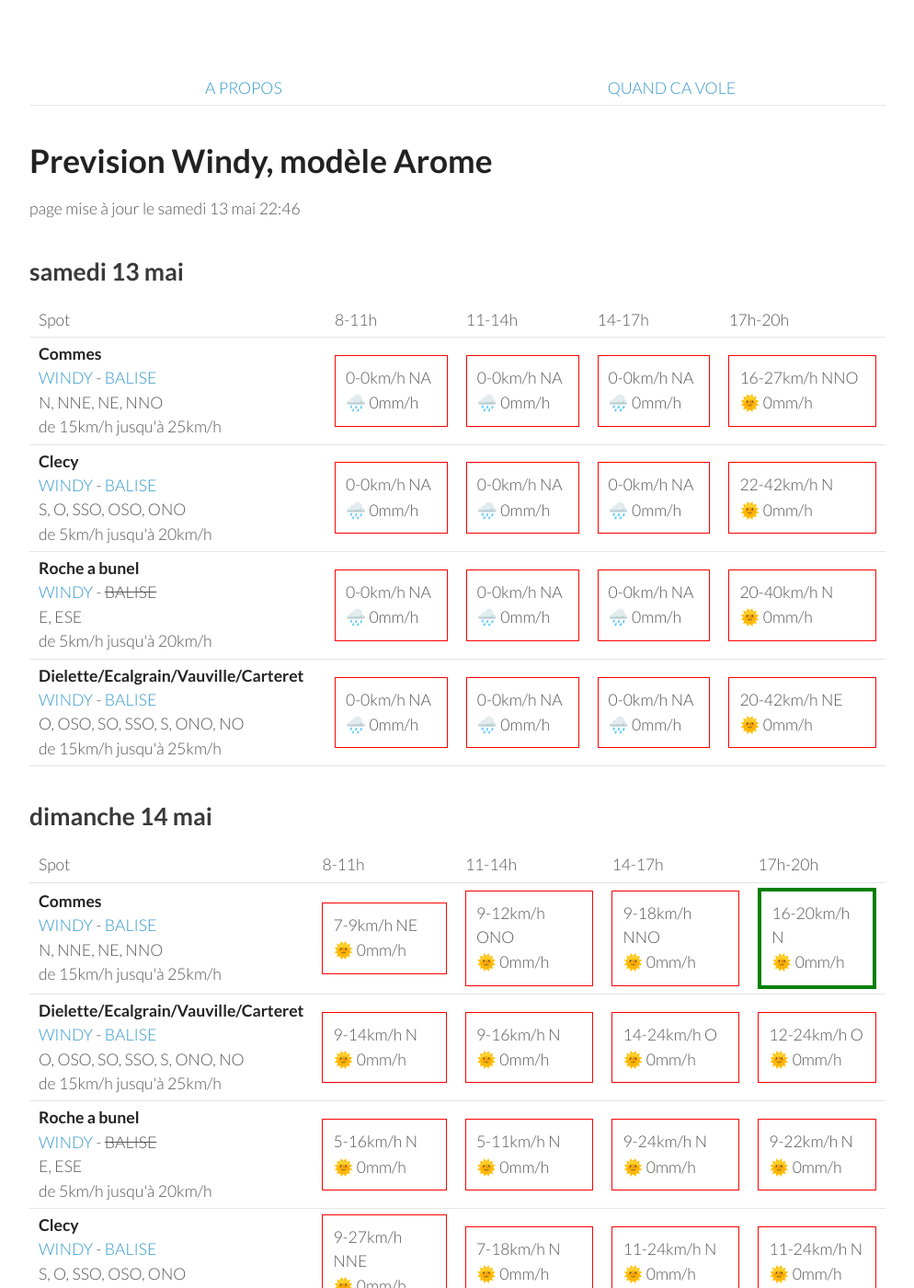
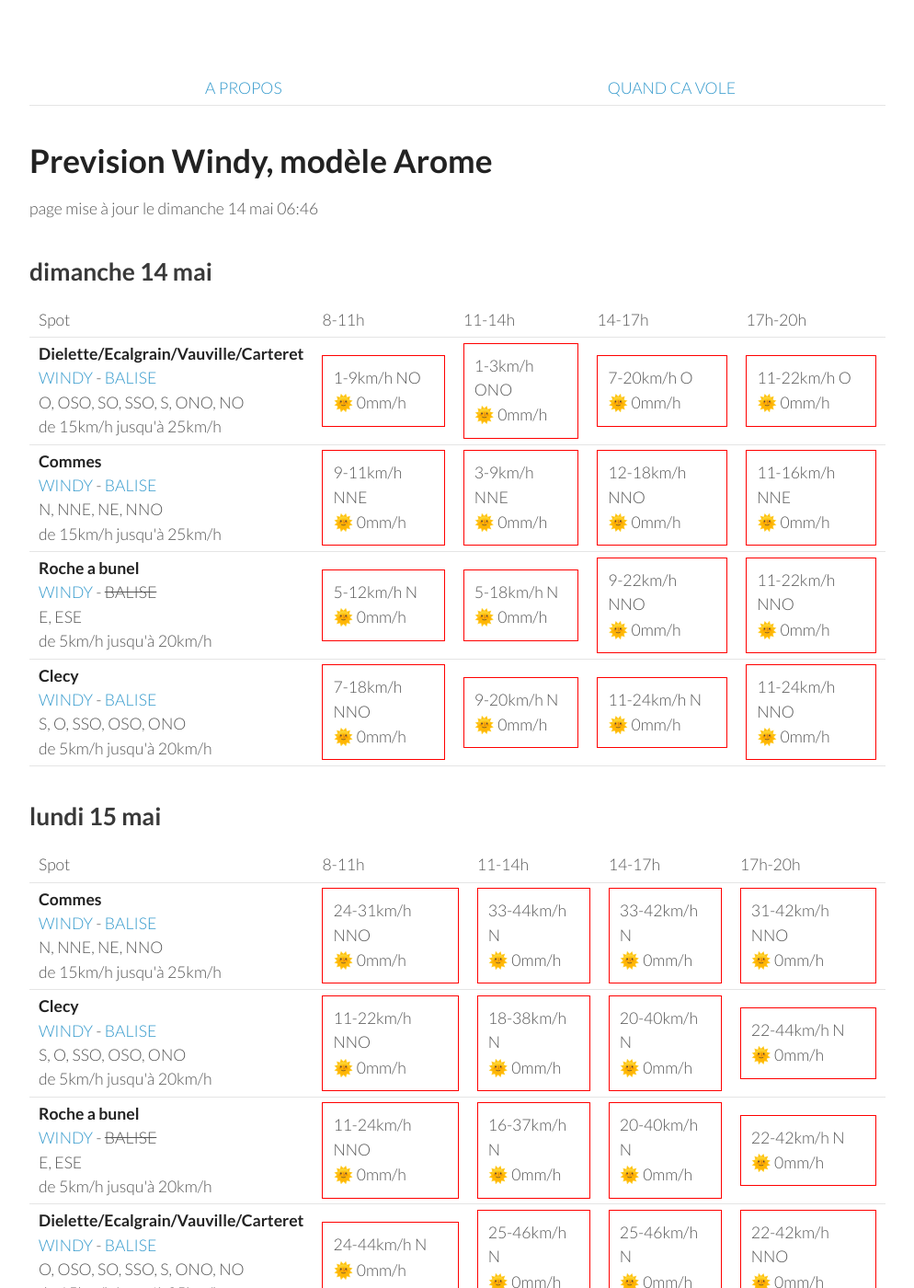
Before and after one commit to parapente-dans-le-nord/parapente-dans-le-nord.github.io, a Jekyll site: the page built from normandie.markdown, in a window 1280 px wide and 1400 px high. Shown: the whole window at 92% size, without its empty margins (26-1020 px from the left). Built offline with Jekyll 4.4.1, drawn with Linux system fonts in a browser that asks for light colours; some of the changed text lies outside the part shown.

Commit message:
update index.markdown

```diff
--- a/normandie.markdown
+++ b/normandie.markdown
@@ -7,60 +7,8 @@ title:  "Tous les spots"
 {: .links}
 
 # Prevision Windy, modèle Arome
-page mise à jour le samedi 13 mai 22:46
+page mise à jour le dimanche 14 mai 06:46
 
-## samedi 13 mai
-
-{::nomarkdown}
-<table>
-  <tbody>
-    <tr>
-      <td>Spot</td>
-      <td>8-11h</td>
-      <td>11-14h</td>
-      <td>14-17h</td>
-      <td>17h-20h</td>
-    </tr>
-<tr>
-        <td><strong>Commes</strong><br><a href="https://windy.com/49.346/-0.726?48.936,-0.726,8">WINDY</a> - <span class=""><a href="http://www.balisemeteo.com/balise.php?idBalise=158">BALISE</a> </span><br> <span class="vent-favorable">N, NNE, NE, NNO</span><br><span class="force-vent">de 15km/h jusqu'à 25km/h</span> </td>
-
-            <td><div class="not-flyable"><p>0-0km/h NA</p><p>🌧️ 0mm/h</p></div></td>
-            <td><div class="not-flyable"><p>0-0km/h NA</p><p>🌧️ 0mm/h</p></div></td>
-            <td><div class="not-flyable"><p>0-0km/h NA</p><p>🌧️ 0mm/h</p></div></td>
-            <td><div class="not-flyable"><p>16-27km/h NNO</p><p>🌞 0mm/h</p></div></td>
-
-    </tr>
-<tr>
-        <td><strong>Clecy</strong><br><a href="https://windy.com/48.929/-0.470?48.516,-0.470,8">WINDY</a> - <span class=""><a href="http://www.balisemeteo.com/balise.php?idBalise=122">BALISE</a> </span><br> <span class="vent-favorable">S, O, SSO, OSO, ONO</span><br><span class="force-vent">de 5km/h jusqu'à 20km/h</span> </td>
-
-            <td><div class="not-flyable"><p>0-0km/h NA</p><p>🌧️ 0mm/h</p></div></td>
-            <td><div class="not-flyable"><p>0-0km/h NA</p><p>🌧️ 0mm/h</p></div></td>
-            <td><div class="not-flyable"><p>0-0km/h NA</p><p>🌧️ 0mm/h</p></div></td>
-            <td><div class="not-flyable"><p>22-42km/h N</p><p>🌞 0mm/h</p></div></td>
-
-    </tr>
-<tr>
-        <td><strong>Roche a bunel</strong><br><a href="https://windy.com/48.993/-0.499?48.580,-0.499,8">WINDY</a> - <span class="no-balise"> BALISE </span><br> <span class="vent-favorable">E, ESE</span><br><span class="force-vent">de 5km/h jusqu'à 20km/h</span> </td>
-
-            <td><div class="not-flyable"><p>0-0km/h NA</p><p>🌧️ 0mm/h</p></div></td>
-            <td><div class="not-flyable"><p>0-0km/h NA</p><p>🌧️ 0mm/h</p></div></td>
-            <td><div class="not-flyable"><p>0-0km/h NA</p><p>🌧️ 0mm/h</p></div></td>
-            <td><div class="not-flyable"><p>20-40km/h N</p><p>🌞 0mm/h</p></div></td>
-
-    </tr>
-<tr>
-        <td><strong>Dielette/Ecalgrain/Vauville/Carteret</strong><br><a href="https://windy.com/49.650/-1.856?49.243,-1.856,8">WINDY</a> - <span class=""><a href="http://www.balisemeteo.com/balise.php?idBalise=81">BALISE</a> </span><br> <span class="vent-favorable">O, OSO, SO, SSO, S, ONO, NO</span><br><span class="force-vent">de 15km/h jusqu'à 25km/h</span> </td>
-
-            <td><div class="not-flyable"><p>0-0km/h NA</p><p>🌧️ 0mm/h</p></div></td>
-            <td><div class="not-flyable"><p>0-0km/h NA</p><p>🌧️ 0mm/h</p></div></td>
-            <td><div class="not-flyable"><p>0-0km/h NA</p><p>🌧️ 0mm/h</p></div></td>
-            <td><div class="not-flyable"><p>20-42km/h NE</p><p>🌞 0mm/h</p></div></td>
-
-    </tr>
-
-</tbody>
-</table>
-{:/}
 ## dimanche 14 mai
 
 {::nomarkdown}
@@ -74,42 +22,42 @@ page mise à jour le samedi 13 mai 22:46
       <td>17h-20h</td>
     </tr>
 <tr>
-        <td><strong>Commes</strong><br><a href="https://windy.com/49.346/-0.726?48.936,-0.726,8">WINDY</a> - <span class=""><a href="http://www.balisemeteo.com/balise.php?idBalise=158">BALISE</a> </span><br> <span class="vent-favorable">N, NNE, NE, NNO</span><br><span class="force-vent">de 15km/h jusqu'à 25km/h</span> </td>
+        <td><strong>Dielette/Ecalgrain/Vauville/Carteret</strong><br><a href="https://windy.com/49.650/-1.856?49.243,-1.856,8">WINDY</a> - <span class=""><a href="http://www.balisemeteo.com/balise.php?idBalise=81">BALISE</a> </span><br> <span class="vent-favorable">O, OSO, SO, SSO, S, ONO, NO</span><br><span class="force-vent">de 15km/h jusqu'à 25km/h</span> </td>
 
-            <td><div class="not-flyable"><p>7-9km/h NE</p><p>🌞 0mm/h</p></div></td>
-            <td><div class="not-flyable"><p>9-12km/h ONO</p><p>🌞 0mm/h</p></div></td>
-            <td><div class="not-flyable"><p>9-18km/h NNO</p><p>🌞 0mm/h</p></div></td>
-            <td><div class="flyable"><p>16-20km/h N</p><p>🌞 0mm/h</p></div></td>
+            <td><div class="not-flyable"><p>1-9km/h NO</p><p>🌞 0mm/h</p></div></td>
+            <td><div class="not-flyable"><p>1-3km/h ONO</p><p>🌞 0mm/h</p></div></td>
+            <td><div class="not-flyable"><p>7-20km/h O</p><p>🌞 0mm/h</p></div></td>
+            <td><div class="not-flyable"><p>11-22km/h O</p><p>🌞 0mm/h</p></div></td>
 
 
     </tr>
 <tr>
-        <td><strong>Dielette/Ecalgrain/Vauville/Carteret</strong><br><a href="https://windy.com/49.650/-1.856?49.243,-1.856,8">WINDY</a> - <span class=""><a href="http://www.balisemeteo.com/balise.php?idBalise=81">BALISE</a> </span><br> <span class="vent-favorable">O, OSO, SO, SSO, S, ONO, NO</span><br><span class="force-vent">de 15km/h jusqu'à 25km/h</span> </td>
+        <td><strong>Commes</strong><br><a href="https://windy.com/49.346/-0.726?48.936,-0.726,8">WINDY</a> - <span class=""><a href="http://www.balisemeteo.com/balise.php?idBalise=158">BALISE</a> </span><br> <span class="vent-favorable">N, NNE, NE, NNO</span><br><span class="force-vent">de 15km/h jusqu'à 25km/h</span> </td>
 
-            <td><div class="not-flyable"><p>9-14km/h N</p><p>🌞 0mm/h</p></div></td>
-            <td><div class="not-flyable"><p>9-16km/h N</p><p>🌞 0mm/h</p></div></td>
-            <td><div class="not-flyable"><p>14-24km/h O</p><p>🌞 0mm/h</p></div></td>
-            <td><div class="not-flyable"><p>12-24km/h O</p><p>🌞 0mm/h</p></div></td>
+            <td><div class="not-flyable"><p>9-11km/h NNE</p><p>🌞 0mm/h</p></div></td>
+            <td><div class="not-flyable"><p>3-9km/h NNE</p><p>🌞 0mm/h</p></div></td>
+            <td><div class="not-flyable"><p>12-18km/h NNO</p><p>🌞 0mm/h</p></div></td>
+            <td><div class="not-flyable"><p>11-16km/h NNE</p><p>🌞 0mm/h</p></div></td>
 
 
     </tr>
 <tr>
         <td><strong>Roche a bunel</strong><br><a href="https://windy.com/48.993/-0.499?48.580,-0.499,8">WINDY</a> - <span class="no-balise"> BALISE </span><br> <span class="vent-favorable">E, ESE</span><br><span class="force-vent">de 5km/h jusqu'à 20km/h</span> </td>
 
-            <td><div class="not-flyable"><p>5-16km/h N</p><p>🌞 0mm/h</p></div></td>
-            <td><div class="not-flyable"><p>5-11km/h N</p><p>🌞 0mm/h</p></div></td>
-            <td><div class="not-flyable"><p>9-24km/h N</p><p>🌞 0mm/h</p></div></td>
-            <td><div class="not-flyable"><p>9-22km/h N</p><p>🌞 0mm/h</p></div></td>
+            <td><div class="not-flyable"><p>5-12km/h N</p><p>🌞 0mm/h</p></div></td>
+            <td><div class="not-flyable"><p>5-18km/h N</p><p>🌞 0mm/h</p></div></td>
+            <td><div class="not-flyable"><p>9-22km/h NNO</p><p>🌞 0mm/h</p></div></td>
+            <td><div class="not-flyable"><p>11-22km/h NNO</p><p>🌞 0mm/h</p></div></td>
 
 
     </tr>
 <tr>
         <td><strong>Clecy</strong><br><a href="https://windy.com/48.929/-0.470?48.516,-0.470,8">WINDY</a> - <span class=""><a href="http://www.balisemeteo.com/balise.php?idBalise=122">BALISE</a> </span><br> <span class="vent-favorable">S, O, SSO, OSO, ONO</span><br><span class="force-vent">de 5km/h jusqu'à 20km/h</span> </td>
 
-            <td><div class="not-flyable"><p>9-27km/h NNE</p><p>🌞 0mm/h</p></div></td>
-            <td><div class="not-flyable"><p>7-18km/h N</p><p>🌞 0mm/h</p></div></td>
+            <td><div class="not-flyable"><p>7-18km/h NNO</p><p>🌞 0mm/h</p></div></td>
+            <td><div class="not-flyable"><p>9-20km/h N</p><p>🌞 0mm/h</p></div></td>
             <td><div class="not-flyable"><p>11-24km/h N</p><p>🌞 0mm/h</p></div></td>
-            <td><div class="not-flyable"><p>11-24km/h N</p><p>🌞 0mm/h</p></div></td>
+            <td><div class="not-flyable"><p>11-24km/h NNO</p><p>🌞 0mm/h</p></div></td>
 
 
     </tr>
@@ -132,40 +80,40 @@ page mise à jour le samedi 13 mai 22:46
 <tr>
         <td><strong>Commes</strong><br><a href="https://windy.com/49.346/-0.726?48.936,-0.726,8">WINDY</a> - <span class=""><a href="http://www.balisemeteo.com/balise.php?idBalise=158">BALISE</a> </span><br> <span class="vent-favorable">N, NNE, NE, NNO</span><br><span class="force-vent">de 15km/h jusqu'à 25km/h</span> </td>
 
-            <td><div class="not-flyable"><p>20-27km/h NO</p><p>🌞 0mm/h</p></div></td>
-            <td><div class="not-flyable"><p>24-38km/h N</p><p>🌧 0.9mm/h</p></div></td>
-            <td><div class="not-flyable"><p>22-40km/h N</p><p>🌧 0.4mm/h</p></div></td>
-            <td><div class="not-flyable"><p>20-38km/h N</p><p>🌞 0mm/h</p></div></td>
+            <td><div class="not-flyable"><p>24-31km/h NNO</p><p>🌞 0mm/h</p></div></td>
+            <td><div class="not-flyable"><p>33-44km/h N</p><p>🌞 0mm/h</p></div></td>
+            <td><div class="not-flyable"><p>33-42km/h N</p><p>🌞 0mm/h</p></div></td>
+            <td><div class="not-flyable"><p>31-42km/h NNO</p><p>🌞 0mm/h</p></div></td>
+
+
+    </tr>
+<tr>
+        <td><strong>Clecy</strong><br><a href="https://windy.com/48.929/-0.470?48.516,-0.470,8">WINDY</a> - <span class=""><a href="http://www.balisemeteo.com/balise.php?idBalise=122">BALISE</a> </span><br> <span class="vent-favorable">S, O, SSO, OSO, ONO</span><br><span class="force-vent">de 5km/h jusqu'à 20km/h</span> </td>
+
+            <td><div class="not-flyable"><p>11-22km/h NNO</p><p>🌞 0mm/h</p></div></td>
+            <td><div class="not-flyable"><p>18-38km/h N</p><p>🌞 0mm/h</p></div></td>
+            <td><div class="not-flyable"><p>20-40km/h N</p><p>🌞 0mm/h</p></div></td>
+            <td><div class="not-flyable"><p>22-44km/h N</p><p>🌞 0mm/h</p></div></td>
 
 
     </tr>
 <tr>
         <td><strong>Roche a bunel</strong><br><a href="https://windy.com/48.993/-0.499?48.580,-0.499,8">WINDY</a> - <span class="no-balise"> BALISE </span><br> <span class="vent-favorable">E, ESE</span><br><span class="force-vent">de 5km/h jusqu'à 20km/h</span> </td>
 
-            <td><div class="not-flyable"><p>7-16km/h NO</p><p>🌞 0mm/h</p></div></td>
-            <td><div class="not-flyable"><p>14-29km/h NNO</p><p>🌧 0.7mm/h</p></div></td>
-            <td><div class="not-flyable"><p>16-35km/h N</p><p>🌧 0.8mm/h</p></div></td>
-            <td><div class="not-flyable"><p>20-42km/h N</p><p>🌞 0mm/h</p></div></td>
-
-
-    </tr>
-<tr>
-        <td><strong>Clecy</strong><br><a href="https://windy.com/48.929/-0.470?48.516,-0.470,8">WINDY</a> - <span class=""><a href="http://www.balisemeteo.com/balise.php?idBalise=122">BALISE</a> </span><br> <span class="vent-favorable">S, O, SSO, OSO, ONO</span><br><span class="force-vent">de 5km/h jusqu'à 20km/h</span> </td>
-
-            <td><div class="not-flyable"><p>7-14km/h NNO</p><p>🌞 0mm/h</p></div></td>
-            <td><div class="not-flyable"><p>12-25km/h NNO</p><p>🌧 0.6mm/h</p></div></td>
-            <td><div class="not-flyable"><p>14-33km/h N</p><p>🌧 1mm/h</p></div></td>
-            <td><div class="not-flyable"><p>18-40km/h N</p><p>🌞 0mm/h</p></div></td>
+            <td><div class="not-flyable"><p>11-24km/h NNO</p><p>🌞 0mm/h</p></div></td>
+            <td><div class="not-flyable"><p>16-37km/h N</p><p>🌞 0mm/h</p></div></td>
+            <td><div class="not-flyable"><p>20-40km/h N</p><p>🌞 0mm/h</p></div></td>
+            <td><div class="not-flyable"><p>22-42km/h N</p><p>🌞 0mm/h</p></div></td>
 
 
     </tr>
 <tr>
         <td><strong>Dielette/Ecalgrain/Vauville/Carteret</strong><br><a href="https://windy.com/49.650/-1.856?49.243,-1.856,8">WINDY</a> - <span class=""><a href="http://www.balisemeteo.com/balise.php?idBalise=81">BALISE</a> </span><br> <span class="vent-favorable">O, OSO, SO, SSO, S, ONO, NO</span><br><span class="force-vent">de 15km/h jusqu'à 25km/h</span> </td>
 
-            <td><div class="not-flyable"><p>24-42km/h N</p><p>🌞 0mm/h</p></div></td>
-            <td><div class="not-flyable"><p>27-42km/h N</p><p>🌧 0.8mm/h</p></div></td>
-            <td><div class="not-flyable"><p>25-42km/h N</p><p>🌞 0mm/h</p></div></td>
-            <td><div class="not-flyable"><p>24-38km/h NNO</p><p>🌞 0mm/h</p></div></td>
+            <td><div class="not-flyable"><p>24-44km/h N</p><p>🌞 0mm/h</p></div></td>
+            <td><div class="not-flyable"><p>25-46km/h N</p><p>🌞 0mm/h</p></div></td>
+            <td><div class="not-flyable"><p>25-46km/h N</p><p>🌞 0mm/h</p></div></td>
+            <td><div class="not-flyable"><p>22-42km/h NNO</p><p>🌞 0mm/h</p></div></td>
 
 
     </tr>
@@ -188,9 +136,9 @@ page mise à jour le samedi 13 mai 22:46
 <tr>
         <td><strong>Commes</strong><br><a href="https://windy.com/49.346/-0.726?48.936,-0.726,8">WINDY</a> - <span class=""><a href="http://www.balisemeteo.com/balise.php?idBalise=158">BALISE</a> </span><br> <span class="vent-favorable">N, NNE, NE, NNO</span><br><span class="force-vent">de 15km/h jusqu'à 25km/h</span> </td>
 
-            <td><div class="not-flyable"><p>14-22km/h NNE</p><p>🌞 0mm/h</p></div></td>
-            <td><div class="not-flyable"><p>16-27km/h N</p><p>🌞 0mm/h</p></div></td>
+            <td><div class="not-flyable"><p>12-20km/h N</p><p>🌞 0mm/h</p></div></td>
             <td><div class="not-flyable"><p>16-29km/h N</p><p>🌞 0mm/h</p></div></td>
+            <td><div class="not-flyable"><p>18-31km/h N</p><p>🌞 0mm/h</p></div></td>
             <td><div class="not-flyable"><p>16-31km/h N</p><p>🌞 0mm/h</p></div></td>
 
 
@@ -198,30 +146,30 @@ page mise à jour le samedi 13 mai 22:46
 <tr>
         <td><strong>Dielette/Ecalgrain/Vauville/Carteret</strong><br><a href="https://windy.com/49.650/-1.856?49.243,-1.856,8">WINDY</a> - <span class=""><a href="http://www.balisemeteo.com/balise.php?idBalise=81">BALISE</a> </span><br> <span class="vent-favorable">O, OSO, SO, SSO, S, ONO, NO</span><br><span class="force-vent">de 15km/h jusqu'à 25km/h</span> </td>
 
-            <td><div class="not-flyable"><p>18-25km/h NNE</p><p>🌞 0mm/h</p></div></td>
-            <td><div class="not-flyable"><p>18-29km/h N</p><p>🌞 0mm/h</p></div></td>
-            <td><div class="not-flyable"><p>18-29km/h N</p><p>🌞 0mm/h</p></div></td>
-            <td><div class="not-flyable"><p>16-29km/h NNO</p><p>🌞 0mm/h</p></div></td>
+            <td><div class="not-flyable"><p>18-27km/h N</p><p>🌞 0mm/h</p></div></td>
+            <td><div class="not-flyable"><p>20-31km/h N</p><p>🌞 0mm/h</p></div></td>
+            <td><div class="not-flyable"><p>20-31km/h N</p><p>🌞 0mm/h</p></div></td>
+            <td><div class="not-flyable"><p>16-31km/h NNO</p><p>🌞 0mm/h</p></div></td>
 
 
     </tr>
 <tr>
         <td><strong>Clecy</strong><br><a href="https://windy.com/48.929/-0.470?48.516,-0.470,8">WINDY</a> - <span class=""><a href="http://www.balisemeteo.com/balise.php?idBalise=122">BALISE</a> </span><br> <span class="vent-favorable">S, O, SSO, OSO, ONO</span><br><span class="force-vent">de 5km/h jusqu'à 20km/h</span> </td>
 
-            <td><div class="not-flyable"><p>11-20km/h N</p><p>🌞 0mm/h</p></div></td>
-            <td><div class="not-flyable"><p>16-37km/h NNE</p><p>🌞 0mm/h</p></div></td>
-            <td><div class="not-flyable"><p>18-40km/h N</p><p>🌞 0mm/h</p></div></td>
-            <td><div class="not-flyable"><p>18-40km/h N</p><p>🌞 0mm/h</p></div></td>
+            <td><div class="not-flyable"><p>9-18km/h NNO</p><p>🌞 0mm/h</p></div></td>
+            <td><div class="not-flyable"><p>16-35km/h NNE</p><p>🌞 0mm/h</p></div></td>
+            <td><div class="not-flyable"><p>16-37km/h N</p><p>🌞 0mm/h</p></div></td>
+            <td><div class="not-flyable"><p>16-37km/h N</p><p>🌞 0mm/h</p></div></td>
 
 
     </tr>
 <tr>
         <td><strong>Roche a bunel</strong><br><a href="https://windy.com/48.993/-0.499?48.580,-0.499,8">WINDY</a> - <span class="no-balise"> BALISE </span><br> <span class="vent-favorable">E, ESE</span><br><span class="force-vent">de 5km/h jusqu'à 20km/h</span> </td>
 
-            <td><div class="not-flyable"><p>11-22km/h N</p><p>🌞 0mm/h</p></div></td>
-            <td><div class="not-flyable"><p>18-37km/h NNE</p><p>🌞 0mm/h</p></div></td>
-            <td><div class="not-flyable"><p>18-38km/h N</p><p>🌞 0mm/h</p></div></td>
-            <td><div class="not-flyable"><p>18-38km/h N</p><p>🌞 0mm/h</p></div></td>
+            <td><div class="not-flyable"><p>11-18km/h N</p><p>🌞 0mm/h</p></div></td>
+            <td><div class="not-flyable"><p>16-35km/h NNE</p><p>🌞 0mm/h</p></div></td>
+            <td><div class="not-flyable"><p>16-37km/h N</p><p>🌞 0mm/h</p></div></td>
+            <td><div class="not-flyable"><p>16-38km/h N</p><p>🌞 0mm/h</p></div></td>
 
 
     </tr>
@@ -255,7 +203,7 @@ page mise à jour le samedi 13 mai 22:46
         <td><strong>Dielette/Ecalgrain/Vauville/Carteret</strong><br><a href="https://windy.com/49.650/-1.856?49.243,-1.856,8">WINDY</a> - <span class=""><a href="http://www.balisemeteo.com/balise.php?idBalise=81">BALISE</a> </span><br> <span class="vent-favorable">O, OSO, SO, SSO, S, ONO, NO</span><br><span class="force-vent">de 15km/h jusqu'à 25km/h</span> </td>
 
             <td><div class="not-flyable"><p>18-25km/h NNE</p><p>🌞 0mm/h</p></div></td>
-            <td><div class="not-flyable"><p>18-29km/h NNE</p><p>🌞 0mm/h</p></div></td>
+            <td><div class="not-flyable"><p>18-27km/h NNE</p><p>🌞 0mm/h</p></div></td>
             <td><div class="not-flyable"><p>14-27km/h NNE</p><p>🌞 0mm/h</p></div></td>
             <td><div class="not-flyable"><p>12-24km/h NNE</p><p>🌞 0mm/h</p></div></td>
 
@@ -264,8 +212,8 @@ page mise à jour le samedi 13 mai 22:46
 <tr>
         <td><strong>Clecy</strong><br><a href="https://windy.com/48.929/-0.470?48.516,-0.470,8">WINDY</a> - <span class=""><a href="http://www.balisemeteo.com/balise.php?idBalise=122">BALISE</a> </span><br> <span class="vent-favorable">S, O, SSO, OSO, ONO</span><br><span class="force-vent">de 5km/h jusqu'à 20km/h</span> </td>
 
-            <td><div class="not-flyable"><p>9-16km/h NNE</p><p>🌞 0mm/h</p></div></td>
-            <td><div class="not-flyable"><p>11-27km/h NE</p><p>🌞 0mm/h</p></div></td>
+            <td><div class="not-flyable"><p>9-16km/h N</p><p>🌞 0mm/h</p></div></td>
+            <td><div class="not-flyable"><p>12-29km/h NNE</p><p>🌞 0mm/h</p></div></td>
             <td><div class="not-flyable"><p>12-31km/h NNE</p><p>🌞 0mm/h</p></div></td>
             <td><div class="not-flyable"><p>16-35km/h NNE</p><p>🌞 0mm/h</p></div></td>
 
@@ -274,8 +222,8 @@ page mise à jour le samedi 13 mai 22:46
 <tr>
         <td><strong>Roche a bunel</strong><br><a href="https://windy.com/48.993/-0.499?48.580,-0.499,8">WINDY</a> - <span class="no-balise"> BALISE </span><br> <span class="vent-favorable">E, ESE</span><br><span class="force-vent">de 5km/h jusqu'à 20km/h</span> </td>
 
-            <td><div class="not-flyable"><p>9-16km/h NNE</p><p>🌞 0mm/h</p></div></td>
-            <td><div class="not-flyable"><p>11-27km/h NE</p><p>🌞 0mm/h</p></div></td>
+            <td><div class="not-flyable"><p>9-18km/h N</p><p>🌞 0mm/h</p></div></td>
+            <td><div class="not-flyable"><p>12-27km/h NNE</p><p>🌞 0mm/h</p></div></td>
             <td><div class="not-flyable"><p>12-31km/h NNE</p><p>🌞 0mm/h</p></div></td>
             <td><div class="not-flyable"><p>16-35km/h NNE</p><p>🌞 0mm/h</p></div></td>
 
```
